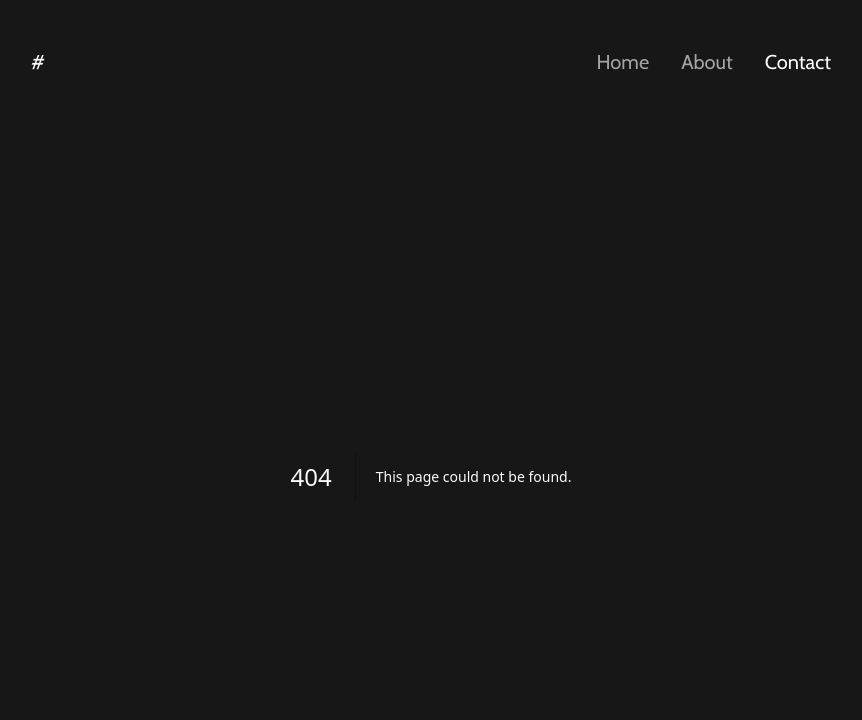
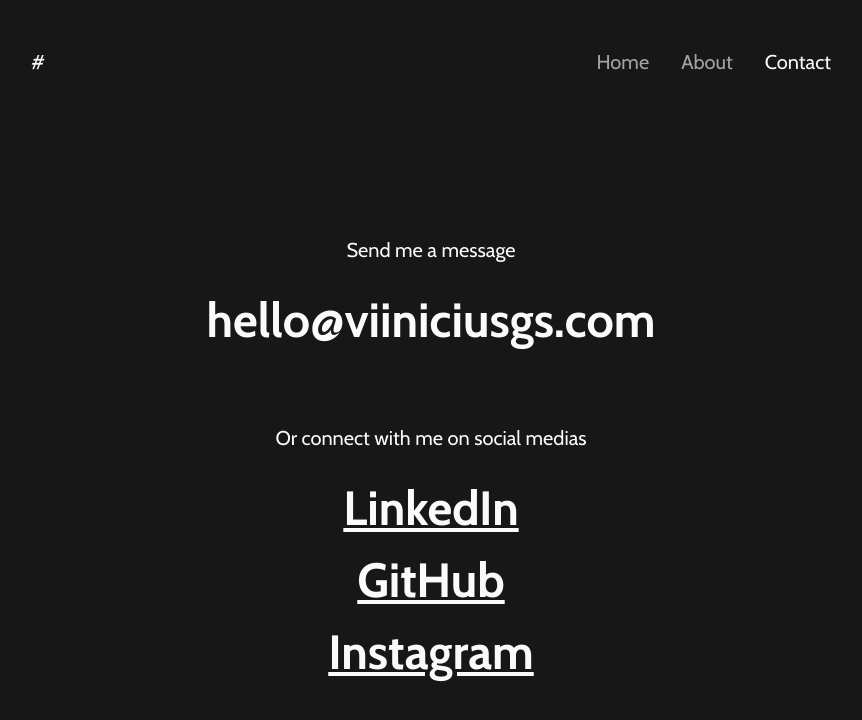
Before and after one commit to viiniciusgs/viiniciusgs.com, a Next.js app: page /contact in a window 1280 px wide. Before the commit this address had no page. Shown: the top 720 px of the page, without its empty margins (209-1071 px from the left). Built offline with nearby package versions, Linux system fonts and the light colour scheme.

Commit message:
:sparkles: add contact page

```diff
--- /dev/null
+++ b/src/app/contact/page.tsx
@@ -0,0 +1,53 @@
+'use client'
+
+import Link from 'next/link'
+
+export default function Contact() {
+  const copyToClipboard = (
+    event: React.MouseEvent<HTMLParagraphElement, MouseEvent>
+  ) => {
+    const target = event.target as HTMLParagraphElement
+    const text = target.innerText
+    navigator.clipboard.writeText(text)
+  }
+
+  return (
+    <section className="mt-40 pb-40 text-center">
+      <p>Send me a message</p>
+      <p
+        className="mt-8 text-5xl font-bold cursor-copy"
+        onClick={copyToClipboard}
+      >
+        hello@viiniciusgs.com
+      </p>
+      <p className="mt-20">Or connect with me on social medias</p>
+      <p className="mt-8">
+        <Link
+          href="https://www.linkedin.com/in/viiniciusgs/"
+          target="_blank"
+          className="text-5xl font-bold underline"
+        >
+          LinkedIn
+        </Link>
+      </p>
+      <p className="mt-6">
+        <Link
+          href="https://github.com/viiniciusgs/"
+          target="_blank"
+          className="mt-6 text-5xl font-bold underline"
+        >
+          GitHub
+        </Link>
+      </p>
+      <p className="mt-6">
+        <Link
+          href="https://www.instagram.com/viiniciusgs/"
+          target="_blank"
+          className="mt-6 text-5xl font-bold underline"
+        >
+          Instagram
+        </Link>
+      </p>
+    </section>
+  )
+}
```
